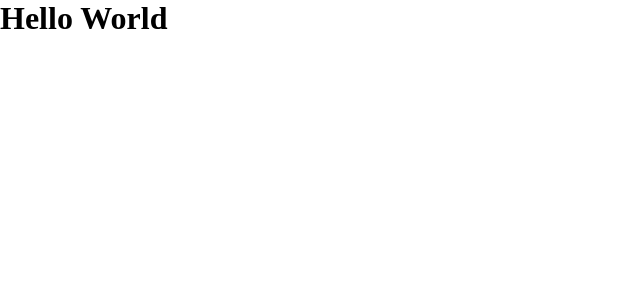
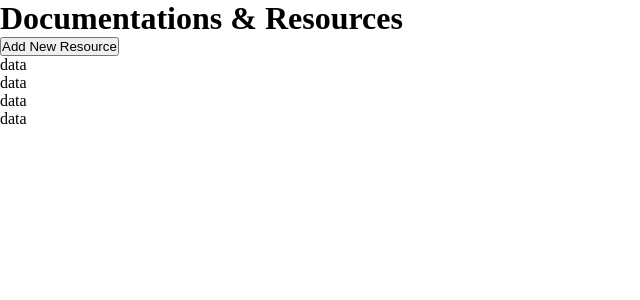
Before and after one commit to rcamach7/documentation-, a React (Create React App) app: page / in a window 1280 px wide. Shown: the top 300 px of the page, without its empty margins (0-640 px from the left). Built offline with nearby package versions, Linux system fonts and the light colour scheme.

Commit message:
add sections to website to expand on later

```diff
--- a/src/App.js
+++ b/src/App.js
@@ -1,9 +1,31 @@
 import "./App.css";
+import React from "react";
+import DisplayData from "./components/DisplayData";
 
-function App() {
+class App extends React.Component {
+  render() {
+    return (
+      <div className="App">
+        <WebsiteTitle />
+        <AddNewResource />
+        <DisplayData />
+      </div>
+    );
+  }
+}
+
+function WebsiteTitle() {
   return (
-    <div className="App">
-      <h1>Hello World</h1>
+    <div className="App-title">
+      <h1>Documentations & Resources</h1>
+    </div>
+  );
+}
+
+function AddNewResource() {
+  return (
+    <div className="AddNewResource">
+      <button onClick={() => alert("Hello World")}>Add New Resource</button>
     </div>
   );
 }
--- /dev/null
+++ b/src/components/DisplayData.js
@@ -0,0 +1,14 @@
+import React from "react";
+
+export default class DisplayData extends React.Component {
+  render() {
+    return (
+      <div className="DisplayData">
+        <p>data</p>
+        <p>data</p>
+        <p>data</p>
+        <p>data</p>
+      </div>
+    );
+  }
+}
```
